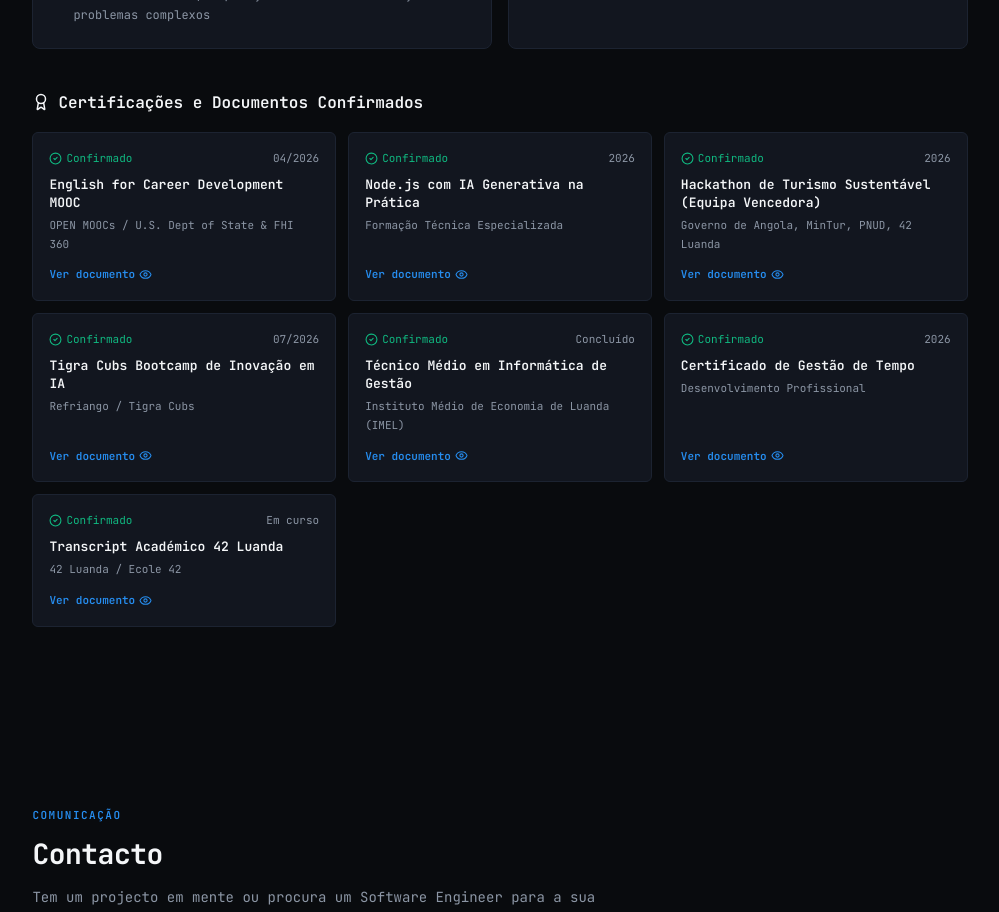
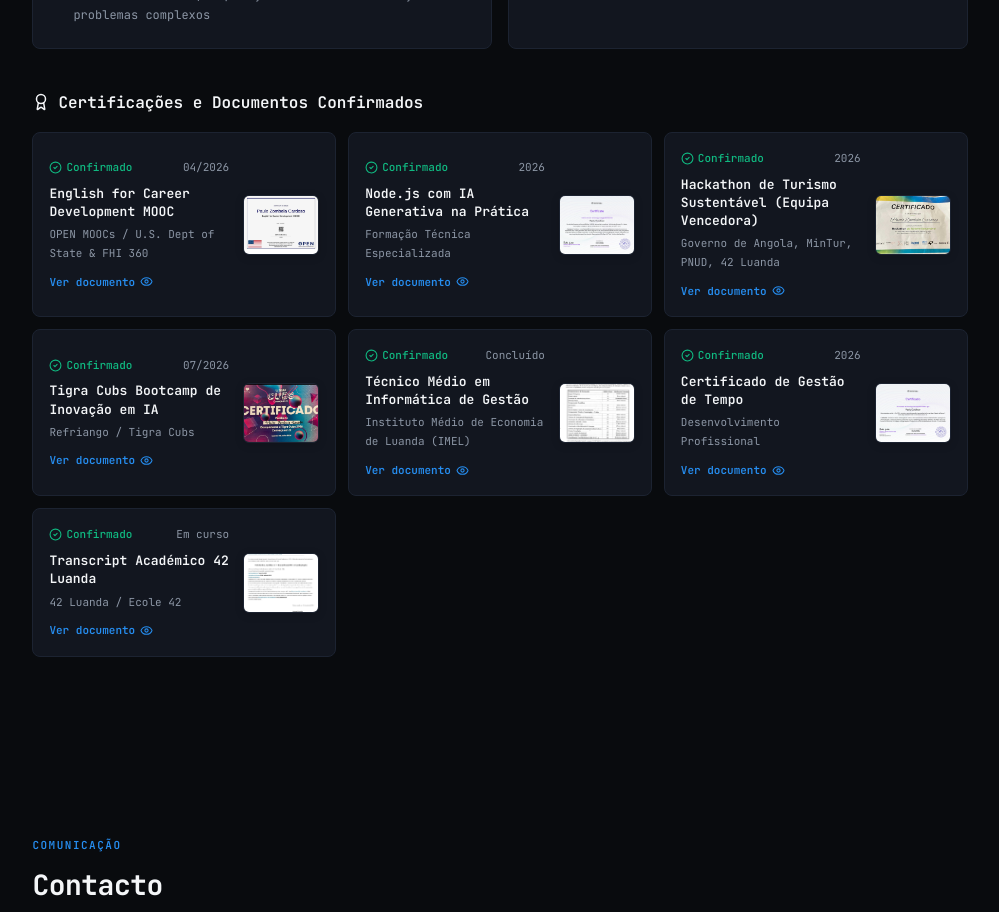
Before and after one commit to paulozombelacardoso/portfolio-paulo-cardoso, a React (Vite) app: page / in a window 1280 px wide. Shown: the part 6520-7432 px from the top of the page, without its empty margins (140-1139 px from the left). Built offline with nearby package versions, Linux system fonts and the light colour scheme.

Commit message:
update  certicate image

```diff
--- a/src/App.tsx
+++ b/src/App.tsx
@@ -451,7 +451,9 @@ export default function App() {
               <Award size={18} /> Certificações e Documentos Confirmados
             </h3>
             <div className="certs-grid">
-              {certificatesList.map((c) => (
+              {certificatesList.map((c) => {
+                const thumb = c.thumbnail || (c.isImage ? c.file : undefined);
+                return (
                   <div
                     key={c.id}
                     className="cert-card"
@@ -465,6 +467,7 @@ export default function App() {
                       }
                     }}
                   >
+                    <div className="cert-card-main">
                       <div className="cert-card-header">
                         <span className="cert-verified">
                           <CheckCircle2 size={13} /> Confirmado
@@ -478,7 +481,22 @@ export default function App() {
                         <Eye size={13} />
                       </div>
                     </div>
-              ))}
+                    {thumb && (
+                      <div className="cert-thumb-wrap">
+                        <img
+                          src={thumb}
+                          alt={`Miniatura de ${c.title}`}
+                          className="cert-thumb-img"
+                          loading="lazy"
+                        />
+                        <div className="cert-thumb-overlay" aria-hidden="true">
+                          <Eye size={14} />
+                        </div>
+                      </div>
+                    )}
+                  </div>
+                );
+              })}
             </div>
           </div>
         </section>
--- a/src/styles.css
+++ b/src/styles.css
@@ -1010,23 +1010,33 @@ nav a.act {
 
 .certs-grid {
   display: grid;
-  grid-template-columns: repeat(auto-fill, minmax(260px, 1fr));
+  grid-template-columns: repeat(auto-fill, minmax(290px, 1fr));
   gap: 12px;
 }
 
 .cert-card {
   background-color: var(--bg2);
   border: 1px solid var(--border);
-  border-radius: 6px;
+  border-radius: 8px;
   padding: 16px;
   cursor: pointer;
   display: flex;
-  flex-direction: column;
-  transition: border-color 0.15s ease;
+  align-items: center;
+  justify-content: space-between;
+  gap: 14px;
+  transition: border-color 0.15s ease, transform 0.15s ease;
 }
 
 .cert-card:hover {
   border-color: var(--ac);
+  transform: translateY(-1px);
+}
+
+.cert-card-main {
+  flex: 1;
+  min-width: 0;
+  display: flex;
+  flex-direction: column;
 }
 
 .cert-card-header {
@@ -1042,6 +1052,7 @@ nav a.act {
   display: inline-flex;
   align-items: center;
   gap: 4px;
+  font-weight: 500;
 }
 
 .cert-date {
@@ -1059,17 +1070,66 @@ nav a.act {
 .cert-issuer {
   font-size: 11px;
   color: var(--mut);
-  margin: 0 0 12px;
+  margin: 0 0 10px;
 }
 
 .cert-card-action {
   margin-top: auto;
   display: inline-flex;
   align-items: center;
-  gap: 4px;
+  gap: 5px;
   font-size: 11px;
   font-weight: 600;
   color: var(--ac);
+  transition: color 0.15s ease;
+}
+
+.cert-card:hover .cert-card-action {
+  color: var(--ac-hover);
+}
+
+.cert-thumb-wrap {
+  position: relative;
+  width: 76px;
+  height: 60px;
+  flex-shrink: 0;
+  border-radius: 6px;
+  overflow: hidden;
+  border: 1px solid var(--border);
+  background-color: var(--bg3);
+  box-shadow: 0 2px 8px rgba(0, 0, 0, 0.15);
+  transition: border-color 0.15s ease;
+}
+
+.cert-card:hover .cert-thumb-wrap {
+  border-color: var(--ac);
+}
+
+.cert-thumb-img {
+  width: 100%;
+  height: 100%;
+  object-fit: cover;
+  display: block;
+  transition: transform 0.25s ease;
+}
+
+.cert-card:hover .cert-thumb-img {
+  transform: scale(1.08);
+}
+
+.cert-thumb-overlay {
+  position: absolute;
+  inset: 0;
+  background: color-mix(in srgb, var(--ac) 45%, rgba(0, 0, 0, 0.45));
+  display: grid;
+  place-items: center;
+  color: #ffffff;
+  opacity: 0;
+  transition: opacity 0.18s ease;
+}
+
+.cert-card:hover .cert-thumb-overlay {
+  opacity: 1;
 }
 
 /* 10. Contact Section */
```
Lines whose indentation alone changed are shown as unchanged.
